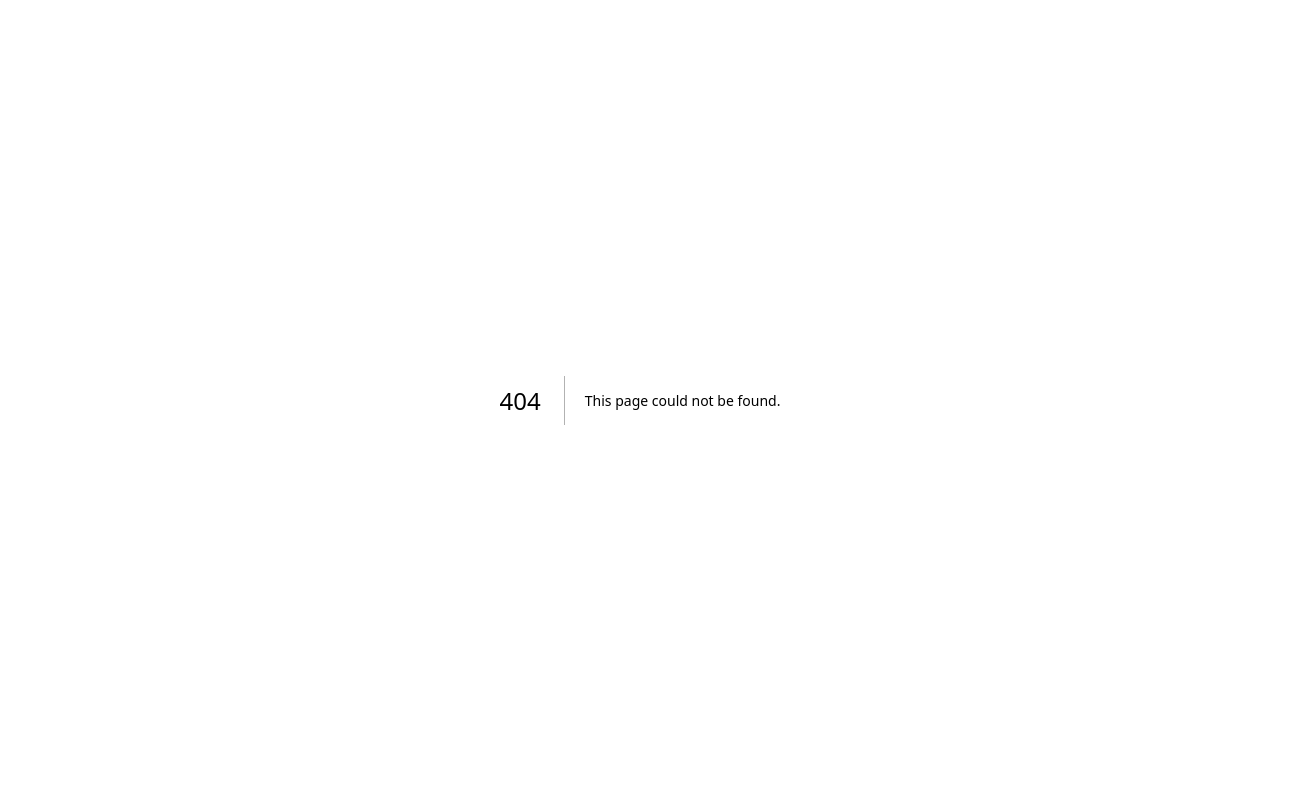
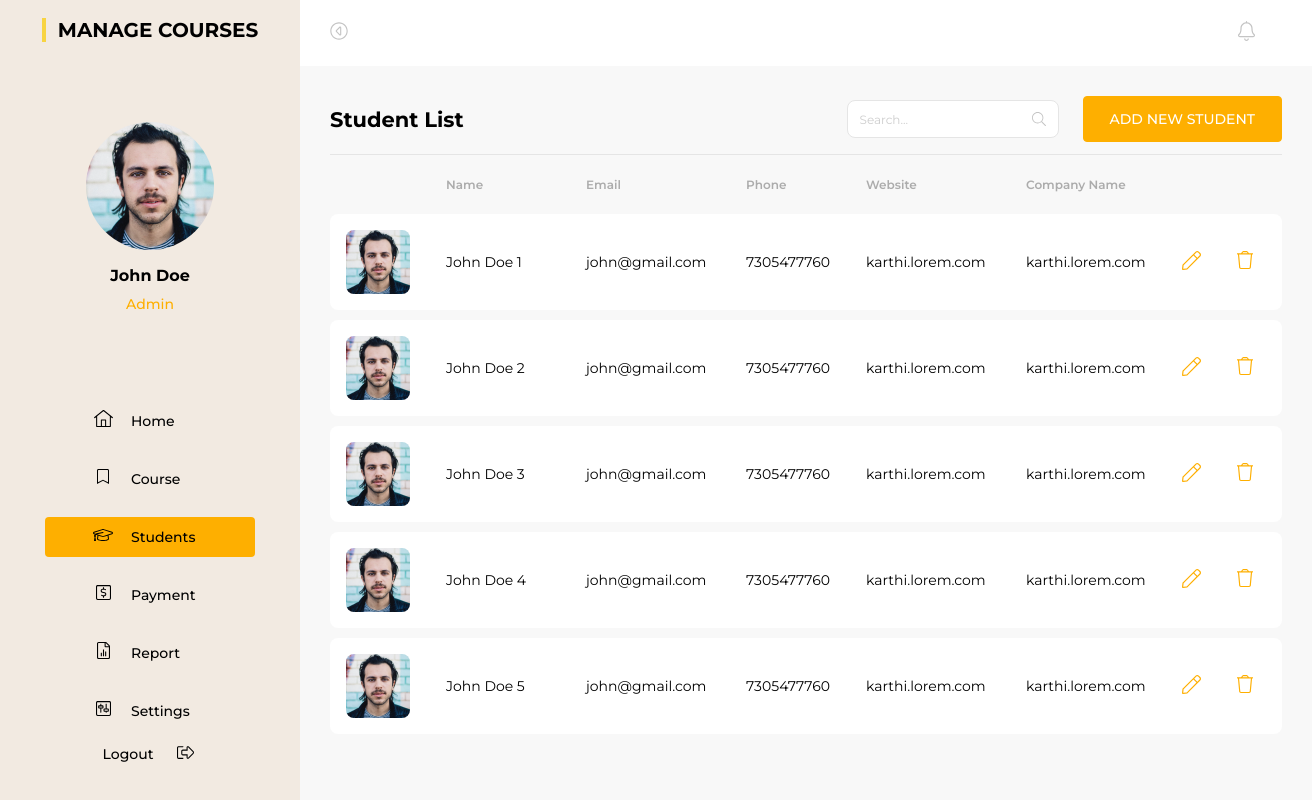
Before and after one commit to taskiranumut/manage-students, a Next.js app: page /dashboard/students in a window 1280 px wide. Before the commit this address had no page. Shown: the whole page, 1312 px wide, since content can reach past the window. Built offline with nearby package versions, Linux system fonts and the light colour scheme.

Commit message:
feat: add StudentTable (with static data) into dashboard students route

```diff
--- /dev/null
+++ b/src/app/dashboard/students/page.js
@@ -0,0 +1,13 @@
+"use client";
+
+import React from "react";
+import styles from "./page.module.css";
+import Students from "@/features/Dashboard/Students";
+
+export default function Page() {
+  return (
+    <main className={styles.main}>
+      <Students />
+    </main>
+  );
+}
--- /dev/null
+++ b/src/app/dashboard/students/page.module.css
@@ -0,0 +1,5 @@
+.main {
+  height: 100%;
+  padding: 30px;
+  background: var(--color-background-secondary);
+}
--- /dev/null
+++ b/src/features/Dashboard/Students/components/Main/index.js
@@ -0,0 +1,58 @@
+import React from "react";
+import styles from "./styles.module.css";
+import StudentTable from "@/features/Dashboard/Students/components/StudentTable";
+
+export default function Main() {
+  const tableData = {
+    headerData: ["", "name", "email", "phone", "website", "company name"],
+    bodyData: [
+      {
+        id: "1",
+        imgUrl: "/images/avatar.png",
+        studentName: "John Doe 1",
+        email: "john@gmail.com",
+        phone: "7305477760",
+        website: "karthi.lorem.com",
+        companyName: "karthi.lorem.com",
+      },
+      {
+        id: "2",
+        imgUrl: "/images/avatar.png",
+        studentName: "John Doe 2",
+        email: "john@gmail.com",
+        phone: "7305477760",
+        website: "karthi.lorem.com",
+        companyName: "karthi.lorem.com",
+      },
+      {
+        id: "3",
+        imgUrl: "/images/avatar.png",
+        studentName: "John Doe 3",
+        email: "john@gmail.com",
+        phone: "7305477760",
+        website: "karthi.lorem.com",
+        companyName: "karthi.lorem.com",
+      },
+      {
+        id: "4",
+        imgUrl: "/images/avatar.png",
+        studentName: "John Doe 4",
+        email: "john@gmail.com",
+        phone: "7305477760",
+        website: "karthi.lorem.com",
+        companyName: "karthi.lorem.com",
+      },
+      {
+        id: "5",
+        imgUrl: "/images/avatar.png",
+        studentName: "John Doe 5",
+        email: "john@gmail.com",
+        phone: "7305477760",
+        website: "karthi.lorem.com",
+        companyName: "karthi.lorem.com",
+      },
+    ],
+  };
+
+  return <StudentTable tableData={tableData} />;
+}
--- /dev/null
+++ b/src/features/Dashboard/Students/index.js
@@ -0,0 +1,18 @@
+import React from "react";
+import styles from "./styles.module.css";
+import Header from "@/features/Dashboard/Students/components/Header";
+import Main from "@/features/Dashboard/Students/components/Main";
+
+export default function Students() {
+  return (
+    <>
+      <section className={styles.header}>
+        <Header title="Student List" />
+      </section>
+      <section className={styles.content}>
+        <Main />
+      </section>
+      <section className={styles.footer}></section>
+    </>
+  );
+}
```
Also changed, not shown: src/features/Dashboard/Students/components/Main/styles.module.css (added), src/features/Dashboard/Students/styles.module.css (added).
